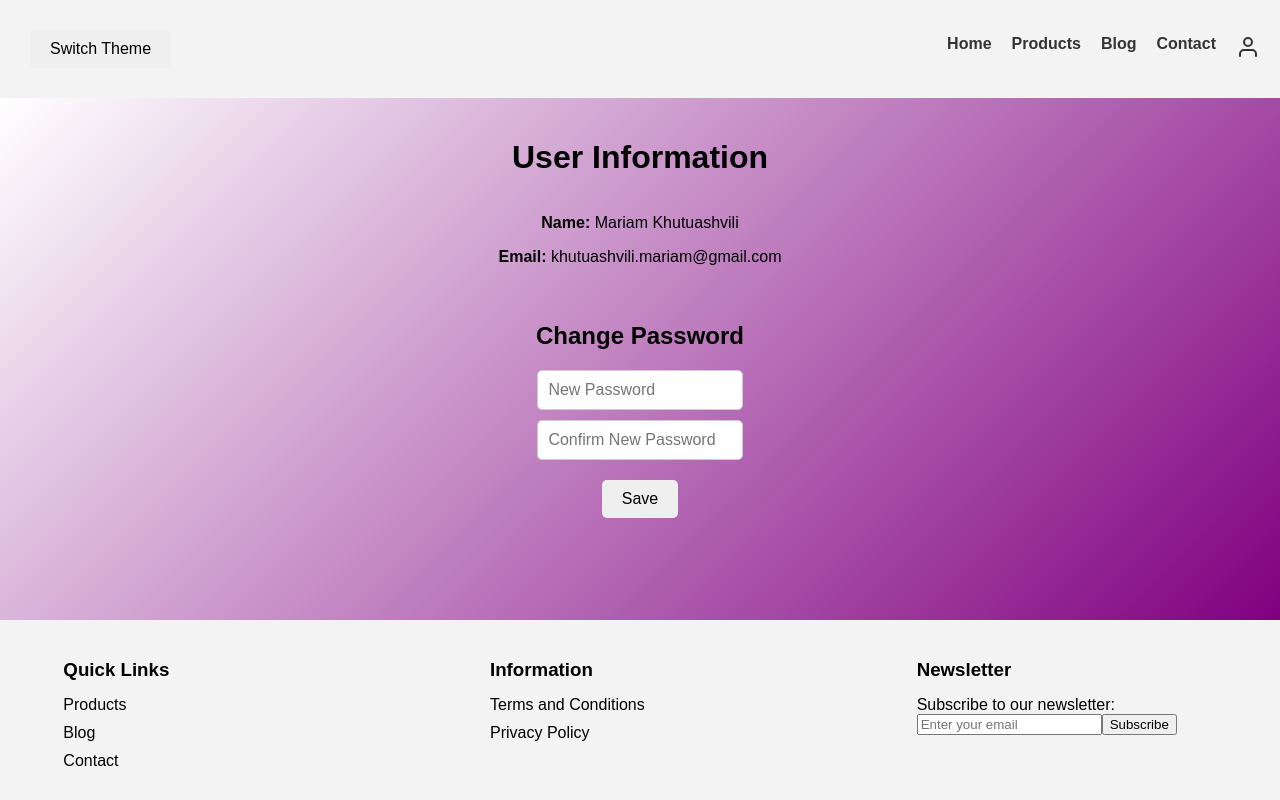
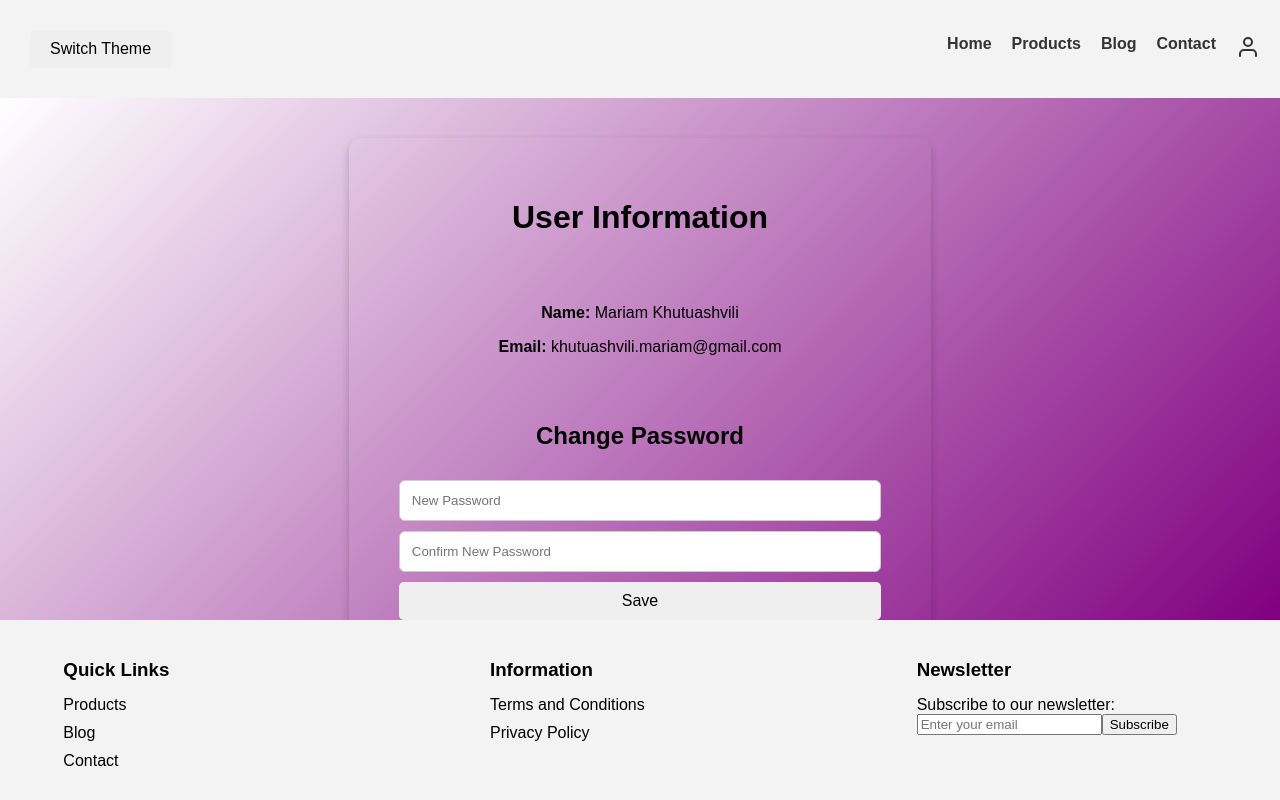
Before and after one commit to mariamkhutuashvili/tbc-academy-react-project, a React (Create React App) app: page /profile in a window 1280 px wide. Built offline with nearby package versions, Linux system fonts and the light colour scheme; the HTML template or start-up script is replaced by a standard one.

Commit message:
Update profile page design

```diff
--- a/src/pages/profile/Profile.css
+++ b/src/pages/profile/Profile.css
@@ -1,28 +1,22 @@
 .profile-container {
   max-width: 600px;
-  margin: auto;
-  padding: 20px;
-  border-radius: 8px;
+  margin: 40px auto;
+  padding: 40px;
+  border-radius: 12px;
   text-align: center;
-  flex-grow: 1;
+  box-shadow: 0 4px 8px rgba(0, 0, 0, 0.2);
   display: flex;
-  justify-content: flex-start;
-  align-items: center;
   flex-direction: column;
-  height: 100vh;
+  gap: 30px;
 }
 
-.user-info,
-.password-update {
-  margin-bottom: 20px;
+input[type="password"],
+.button {
+  width: calc(100% - 20px);
+  padding: 12px;
+  margin-top: 10px;
+  border: 1px solid #ccc;
+  border-radius: 6px;
+  box-sizing: border-box;
+  transition: border-color 0.3s;
 }
-
-input[type="password"] {
-  display: block;
-  width: 80%;
-  margin: 10px auto;
-  padding: 10px;
-  font-size: 16px;
-  border: 1px solid #ccc;
-  border-radius: 5px;
-}
```
